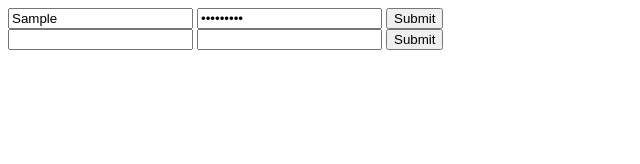
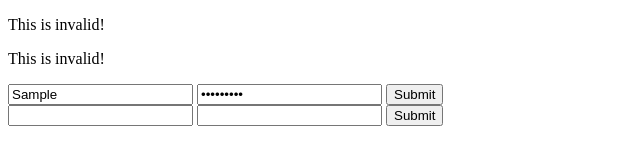
Before and after one commit to cwl97045/validjs, a website: page manualtest/index.html in a window 1280 px wide. Both pictures are taken after typing "Sample", "Sample123" into the empty fields and a click on the button "Submit". Shown: the whole page, without its empty margins (0-640 px from the left). Drawn offline with Linux system fonts and the light colour scheme.

Commit message:
Added some things

```diff
--- a/manualtest/index.html
+++ b/manualtest/index.html
@@ -2,9 +2,9 @@
 <html>
 <head>
 	<script src="valid.js"></script>
-	<script src="page.js"></script>
 </head>
 <body>
+	<span id="err"></span>
 	<form class="form" id="myForm">
 		<input class="validate" type="text"/>
 		<input class="validate" type="password"/>
@@ -13,7 +13,8 @@
 	<form class="form" id="newForm">
 		<input class="validate" type="text"/>
 		<input class="validate" type="password"/>
-		<button class="validateSubmit">Submit</button>
+		<input type="submit"/>
 	</form>
+	<script src="page.js"></script>
 </body>
 </html>
--- a/manualtest/page.js
+++ b/manualtest/page.js
@@ -1,8 +1,10 @@
 window.onload = function (){
+
+  //End user shouldn't have to use call method or initilize the submission button. FIX THIS.
   var loginForm = form.call(form,'#myForm');
   loginForm.clickSub();
   loginForm.success = function (){
-    console.log('Hello, world');
+    console.log('Success is mine');
   };
   loginForm.fail = function (){
     console.log('I\'ve overridden failure');
--- a/manualtest/valid.js
+++ b/manualtest/valid.js
@@ -58,7 +58,7 @@ var generics = {
      } else {
        this.valid = false;
      }
-    // this.changeStyle();
+     this.changeStyle();
      //this.displayMessage();
   },
 
@@ -77,11 +77,13 @@ var generics = {
     var validObj = function (elm) {
       this.elm = elm;
       this.valid = false;
-     // this.errorMes = "This field is invalid";
+      this.invalidMes = 'This is invalid!';
       this.validateFn = generics.genericValidFun;
       this.changeStyle = generics.genericStyleChange;
+      //Not doing exactly what I want it to do.
       this.keyup = function(){
         this.elm.addEventListener('keydown', utility.bind(this, 'validateFn'));
+        this.elm.addEventListener('keyup', utility.bind(this, 'validateFn'));
       };
       //this.displayMessage = generics.genericMessageDisplay;
     };
@@ -138,6 +140,7 @@ form.prototype = {
     */
     this.inputs = input;
     this.subButton = button;
+    this.errorMessages = [];
     this.success = function () {
       console.log('All fields valid');
     };
@@ -150,11 +153,20 @@ form.prototype = {
       for(var i = 0; i < inputs.length; i++){
         if(!inputs[i].valid){
           allValid = false;
+          this.errorMessages.push(inputs[i].invalidMes);
         }
       }
       if(allValid){
         this.success();
       } else {
+        for(var j = 0; j < this.errorMessages.length; j++){
+          var mes = this.errorMessages[j];
+          var errField = document.getElementById('err');
+          var testErr = document.createElement('p');
+          testErr.textContent = mes;
+          errField.appendChild(testErr);
+
+        }
         this.fail();
       }
     };
--- a/src/generic.js
+++ b/src/generic.js
@@ -22,7 +22,7 @@ var generics = {
      } else {
        this.valid = false;
      }
-    // this.changeStyle();
+     this.changeStyle();
      //this.displayMessage();
   },
 
--- a/src/valid.js
+++ b/src/valid.js
@@ -2,11 +2,13 @@ var validate = (function (){
     var validObj = function (elm) {
       this.elm = elm;
       this.valid = false;
-     // this.errorMes = "This field is invalid";
+      this.invalidMes = 'This is invalid!';
       this.validateFn = generics.genericValidFun;
       this.changeStyle = generics.genericStyleChange;
+      //Not doing exactly what I want it to do.
       this.keyup = function(){
         this.elm.addEventListener('keydown', utility.bind(this, 'validateFn'));
+        this.elm.addEventListener('keyup', utility.bind(this, 'validateFn'));
       };
       //this.displayMessage = generics.genericMessageDisplay;
     };
--- a/vaidate.js
+++ b/vaidate.js
@@ -112,7 +112,6 @@ form.prototype = {
         for(var i = 0; i < inputArray.length; i++){
             var elm = inputArray[i];
             if(elm.tagName === 'INPUT'){
-                //If they're using input[type="submit"]
                 if(elm.type === 'submit'){
                   subButton = elm;
                 } else {
```
Also changed, not shown: src/form.js (+10 -0 lines), build/valid.js.
